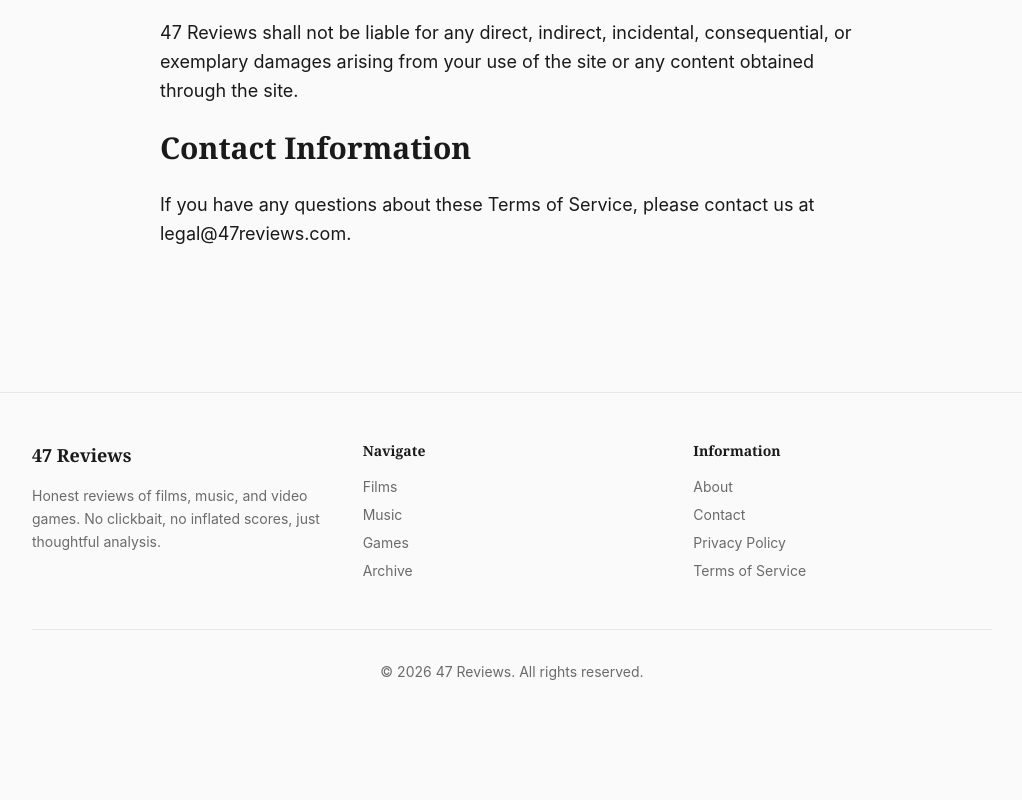
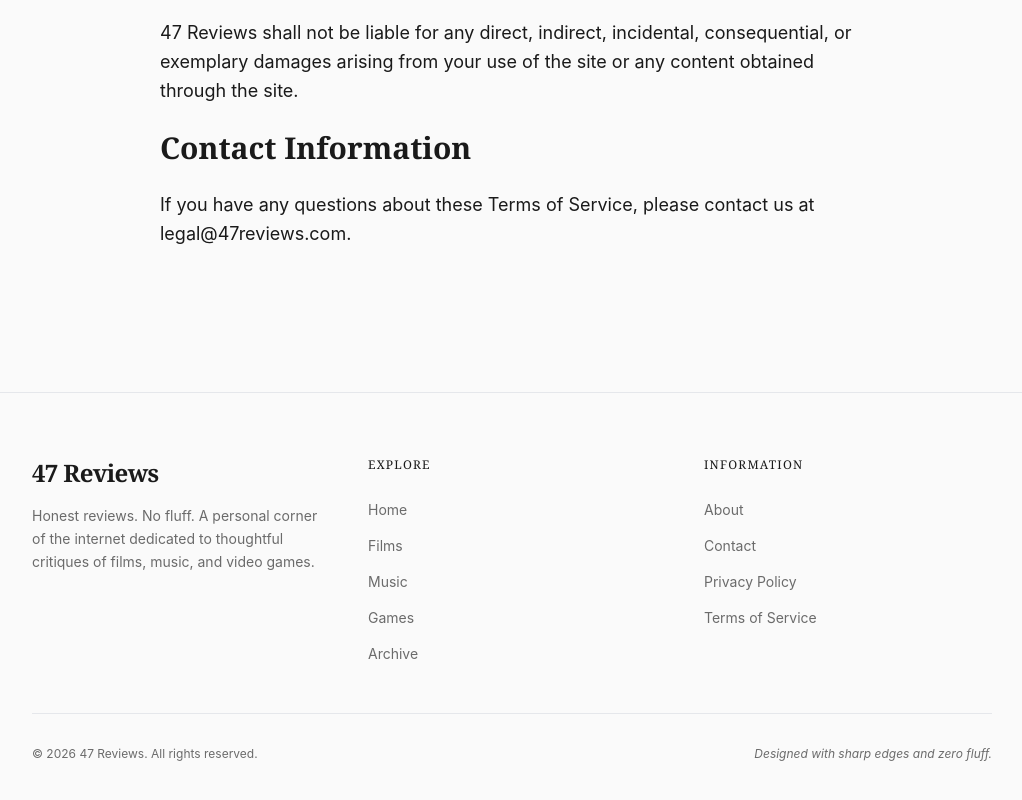
Before and after one commit to kingsilent47/47-reviews, a React (Vite) app: page /terms in a window 1280 px wide. Shown: the part 1134-1934 px from the top of the page, without its empty margins (128-1150 px from the left). Before the commit the page ends 1864 px from the top, so only its background shows below. Built offline with nearby package versions, Linux system fonts and the light colour scheme.

Commit message:
Refactor Footer component with dynamic year and links
Updated the Footer component to include dynamic year and refactored the layout for better structure.

```diff
--- a/src/components/Footer.jsx
+++ b/src/components/Footer.jsx
@@ -1,40 +1,74 @@
 import { Link } from 'react-router-dom';
 
 function Footer() {
+  const currentYear = new Date().getFullYear();
+
+  const exploreLinks = [
+    { path: '/', label: 'Home' },
+    { path: '/films', label: 'Films' },
+    { path: '/music', label: 'Music' },
+    { path: '/games', label: 'Games' },
+    { path: '/archive', label: 'Archive' },
+  ];
+
+  const infoLinks = [
+    { path: '/about', label: 'About' },
+    { path: '/contact', label: 'Contact' },
+    { path: '/privacy', label: 'Privacy Policy' },
+    { path: '/terms', label: 'Terms of Service' },
+  ];
+
   return (
-    <footer className="border-t border-gray-200 mt-20">
-      <div className="container-editorial py-12">
-        <div className="grid grid-cols-1 md:grid-cols-3 gap-8">
+    <footer className="border-t border-gray-200 bg-paper mt-20">
+      <div className="container-editorial py-16">
+        <div className="grid grid-cols-1 md:grid-cols-3 gap-12 mb-12">
+          {/* Brand Column */}
           <div>
-            <h3 className="font-serif font-bold text-lg mb-4">47 Reviews</h3>
-            <p className="text-sm text-muted leading-relaxed">
-              Honest reviews of films, music, and video games. No clickbait, no inflated scores, just thoughtful analysis.
+            <Link to="/" className="text-2xl font-serif font-bold tracking-tight text-ink">
+              47 Reviews
+            </Link>
+            <p className="text-sm text-muted mt-4 leading-relaxed max-w-xs">
+              Honest reviews. No fluff. A personal corner of the internet dedicated to thoughtful critiques of films, music, and video games.
             </p>
           </div>
 
+          {/* Explore Column */}
           <div>
-            <h4 className="font-semibold text-sm mb-4">Navigate</h4>
-            <ul className="space-y-2 text-sm">
-              <li><Link to="/films" className="text-muted hover:text-ink">Films</Link></li>
-              <li><Link to="/music" className="text-muted hover:text-ink">Music</Link></li>
-              <li><Link to="/games" className="text-muted hover:text-ink">Games</Link></li>
-              <li><Link to="/archive" className="text-muted hover:text-ink">Archive</Link></li>
+            <h3 className="text-xs font-medium text-ink uppercase tracking-widest mb-6">Explore</h3>
+            <ul className="space-y-3">
+              {exploreLinks.map(link => (
+                <li key={link.path}>
+                  <Link to={link.path} className="text-sm text-muted hover:text-ink transition-colors">
+                    {link.label}
+                  </Link>
+                </li>
+              ))}
             </ul>
           </div>
 
+          {/* Information Column */}
           <div>
-            <h4 className="font-semibold text-sm mb-4">Information</h4>
-            <ul className="space-y-2 text-sm">
-              <li><Link to="/about" className="text-muted hover:text-ink">About</Link></li>
-              <li><Link to="/contact" className="text-muted hover:text-ink">Contact</Link></li>
-              <li><Link to="/privacy" className="text-muted hover:text-ink">Privacy Policy</Link></li>
-              <li><Link to="/terms" className="text-muted hover:text-ink">Terms of Service</Link></li>
+            <h3 className="text-xs font-medium text-ink uppercase tracking-widest mb-6">Information</h3>
+            <ul className="space-y-3">
+              {infoLinks.map(link => (
+                <li key={link.path}>
+                  <Link to={link.path} className="text-sm text-muted hover:text-ink transition-colors">
+                    {link.label}
+                  </Link>
+                </li>
+              ))}
             </ul>
           </div>
         </div>
 
-        <div className="mt-12 pt-8 border-t border-gray-200 text-center text-sm text-muted">
-          <p>&copy; {new Date().getFullYear()} 47 Reviews. All rights reserved.</p>
+        {/* Bottom Bar */}
+        <div className="pt-8 border-t border-gray-200 flex flex-col md:flex-row justify-between items-center gap-4">
+          <p className="text-xs text-muted">
+            &copy; {currentYear} 47 Reviews. All rights reserved.
+          </p>
+          <p className="text-xs text-muted italic">
+            Designed with sharp edges and zero fluff.
+          </p>
         </div>
       </div>
     </footer>
```
